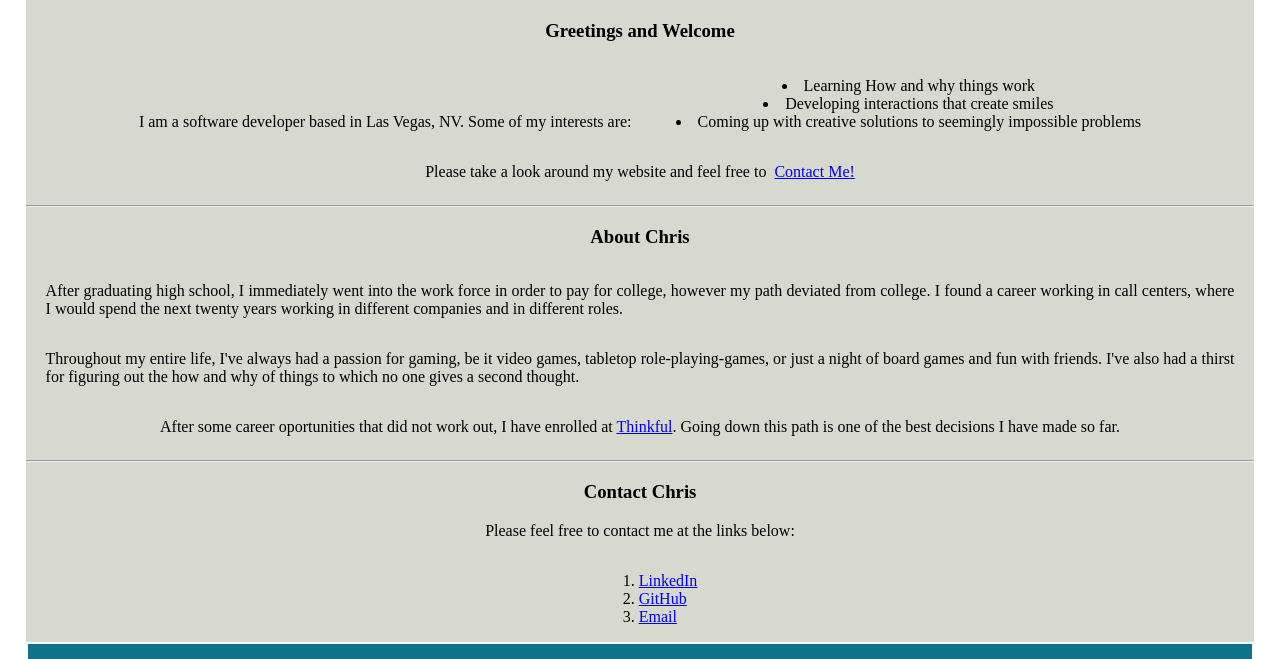
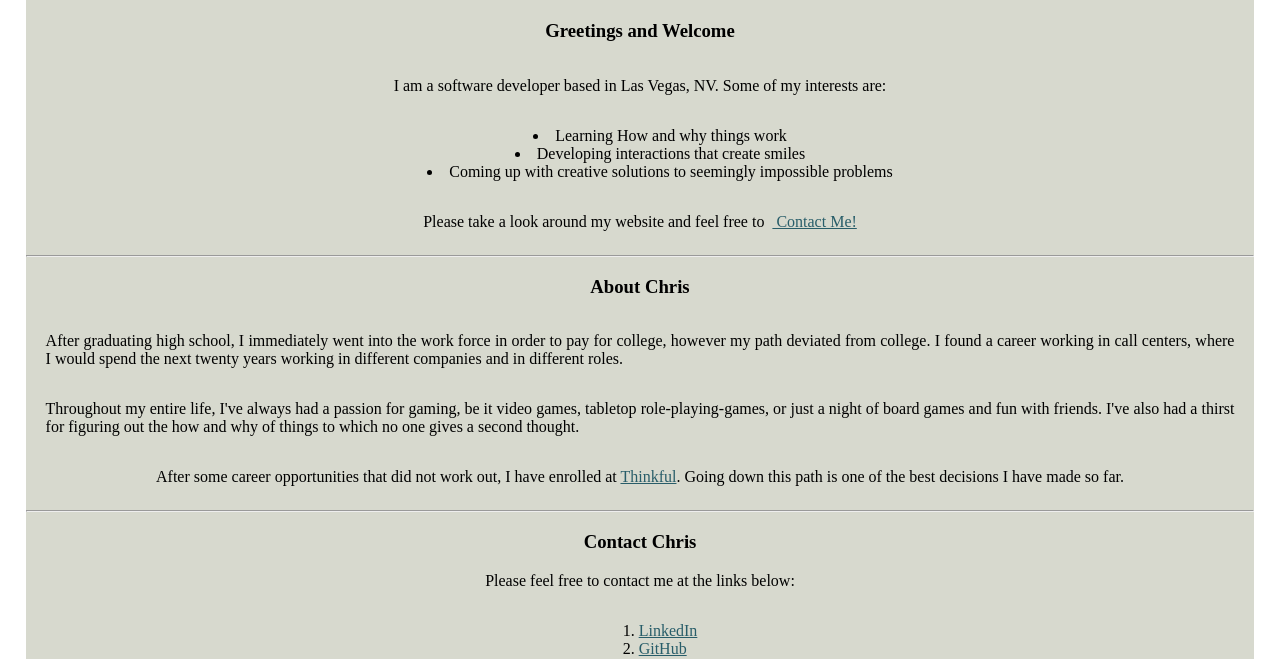
Before and after one commit to Chris-Pagan/portfolio-page, a plain HTML site: page index.html in a window 1280 px wide. Shown: the part 563-1222 px from the top of the page. Drawn offline with Linux system fonts and the light colour scheme.

Commit message:
Updated changed
Made changes to link colors. Also links open in new tabs.

```diff
--- a/index.html
+++ b/index.html
@@ -24,11 +24,13 @@
                 <h3>Greetings and Welcome</h3>
                 <p>I am a software developer based in Las Vegas, NV.</p>
                 <p>Some of my interests are:</p>
-                <ul class="list">
-                    <li>Learning How and why things work</li>
-                    <li>Developing interactions that create smiles</li>
-                    <li>Coming up with creative solutions to seemingly impossible problems</li>
-                </ul>
+                <div id=#interests>
+                    <ul class="list">
+                        <li>Learning How and why things work</li>
+                        <li>Developing interactions that create smiles</li>
+                        <li>Coming up with creative solutions to seemingly impossible problems</li>
+                    </ul>
+                </div>
                 <p>Please take a look around my website and feel free to &nbsp;<a href="#contact_me"> Contact
                         Me!</a></p>
                 <!-- Above sentance contains a jump link to the contact me section-->
@@ -44,8 +46,9 @@
                 <p>Throughout my entire life, I've always had a passion for gaming, be it video games, tabletop
                     role-playing-games, or just a night of board games and fun with friends. I've also had a thirst for
                     figuring out the how and why of things to which no one gives a second thought.</p>
-                <p>After some career oportunities that did not work out, I have enrolled at <a
-                        href="http://www.thinkful.com">Thinkful</a>. Going down this path is one of the best decisions I
+                <p>After some career opportunities that did not work out, I have enrolled at <a
+                        href="http://www.thinkful.com" target="_blank">Thinkful</a>. Going down this path is one of the
+                    best decisions I
                     have made so far.</p>
 
             </section>
@@ -57,9 +60,10 @@
                 <p>Please feel free to contact me at the links below:</p>
                 <div class="list">
                     <ol>
-                        <li><a href="https://www.linkedin.com/in/chris-pagan-3b5889206/">LinkedIn</a></li>
-                        <li><a href="https://github.com/Chris-Pagan">GitHub</a></li>
-                        <li><a href="mailto:christopher.pagan2012@gmail.com">Email</a></li>
+                        <li><a href="https://www.linkedin.com/in/chris-pagan-3b5889206/" target="_blank">LinkedIn</a>
+                        </li>
+                        <li><a href="https://github.com/Chris-Pagan" target="_blank">GitHub</a></li>
+                        <li><a href="mailto:christopher.pagan2012@gmail.com?subject=Contact Me">Email</a></li>
                     </ol>
                 </div>
             </section>
--- a/style.css
+++ b/style.css
@@ -1,10 +1,12 @@
 body {
+  /* aligns text and sets margin for entire body of page*/
   justify-content: space-around;
   margin: 2%;
   text-align: center;
 }
 header,
 footer {
+  /* sets margin, padding, background and text color for both header and footer */
   background-color: #0c7489;
   justify-content: center;
   margin: 2px;
@@ -17,13 +19,20 @@ footer {
 }
 
 main {
+  /* sets background color and margin for main section */
   background-color: #d7d9ce;
   display: inline-block;
   margin: 0px;
 }
+#interests {
+  display: inline-block;
+  justify-content: center;
+  top: 150px;
+}
 .welcome p {
-  display: inline-flex;
-  text-align: left;
+  display: inline-block;
+  text-align: bottom;
+  top: 50px;
 }
 .list {
   display: inline-block;
@@ -33,6 +42,7 @@ main {
   right: 200px;
 }
 .list li {
+  /* lines up list bullet points and numbers for unordered and ordered lists*/
   text-align: left;
 }
 .about_me p {
@@ -41,3 +51,19 @@ main {
   padding-left: 20px;
   padding-right: 20px;
 }
+/* sets unvisited link color*/
+a:link {
+  color: #579dac;
+}
+/* sets visited link color*/
+a:visited {
+  color: #173d46;
+}
+/* sets mouse over link color*/
+a:hover {
+  color: #318699;
+}
+/* sets active link color*/
+a:link {
+  color: #285d69;
+}
```
